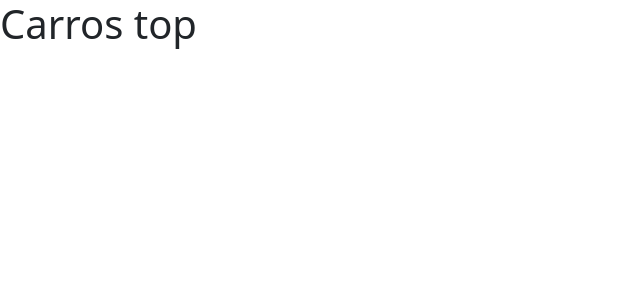
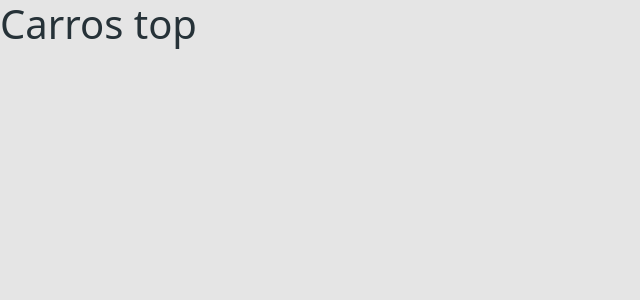
Before and after one commit to grubio1995/Carros-Top, a React (Create React App) app in the folder frontend/: page / in a window 1280 px wide. Shown: the top 300 px of the page, without its empty margins (0-640 px from the left). Built offline with nearby package versions, Linux system fonts and the light colour scheme.

Commit message:
Bootstrap theme customization

```diff
--- a/frontend/package.json
+++ b/frontend/package.json
@@ -11,6 +11,7 @@
     "@types/react": "^17.0.0",
     "@types/react-dom": "^17.0.0",
     "bootstrap": "^5.1.0",
+    "node-sass": "4.14.1",
     "react": "^17.0.2",
     "react-dom": "^17.0.2",
     "react-scripts": "4.0.3",
--- a/frontend/src/App.tsx
+++ b/frontend/src/App.tsx
@@ -1,3 +1,4 @@
+import "./assets/styles/custom.scss";
 import "./App.css";
 
 function App() {
--- /dev/null
+++ b/frontend/src/assets/styles/custom.scss
@@ -0,0 +1,8 @@
+$theme-colors: (
+  "primary": #f78b00,
+);
+
+$body-bg: #e5e5e5;
+$body-color: #263238;
+
+@import "~bootstrap/scss/bootstrap.scss";
```
Also changed, not shown: 1 other file (tests, documents, lock files or other folders).
